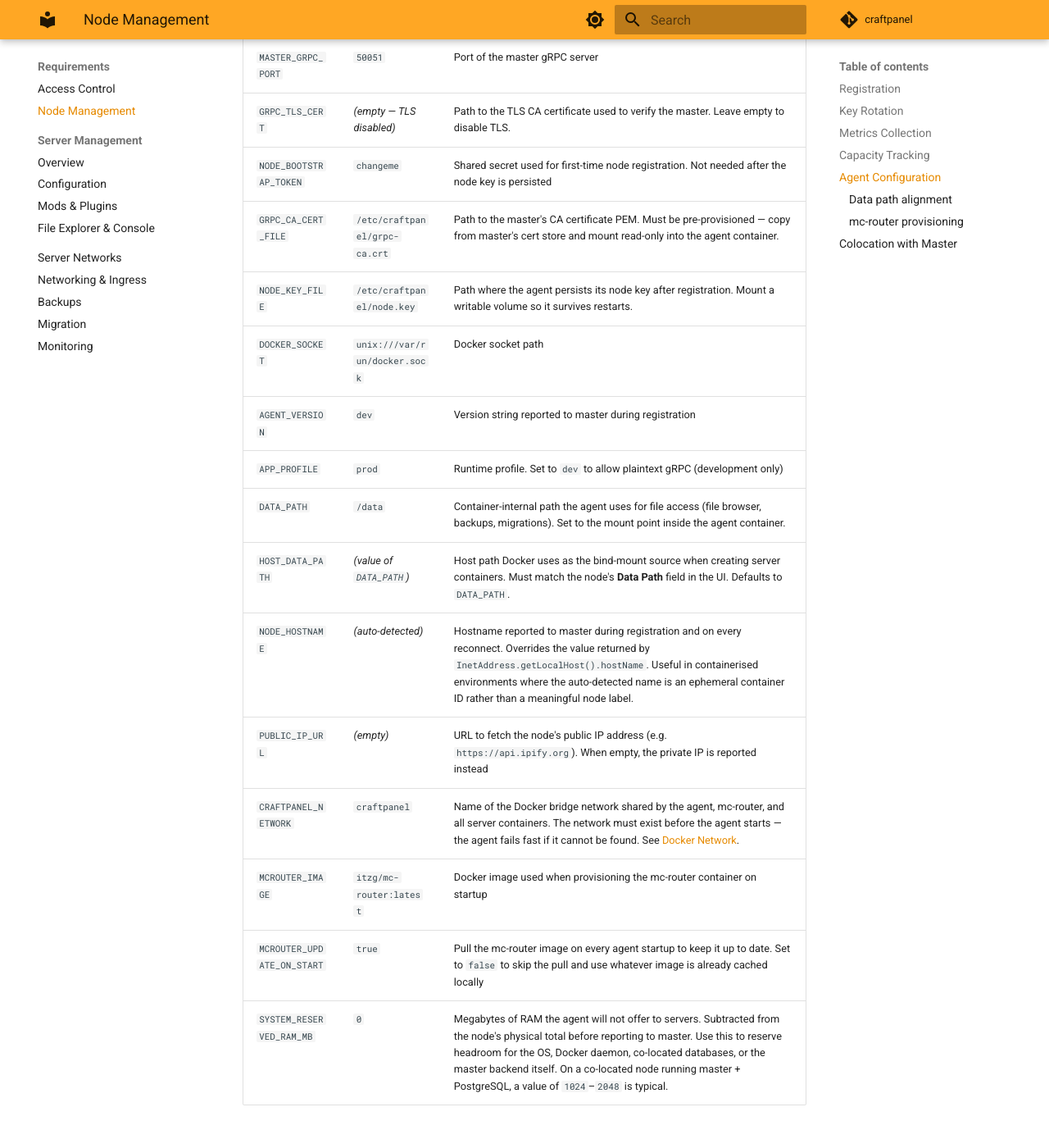
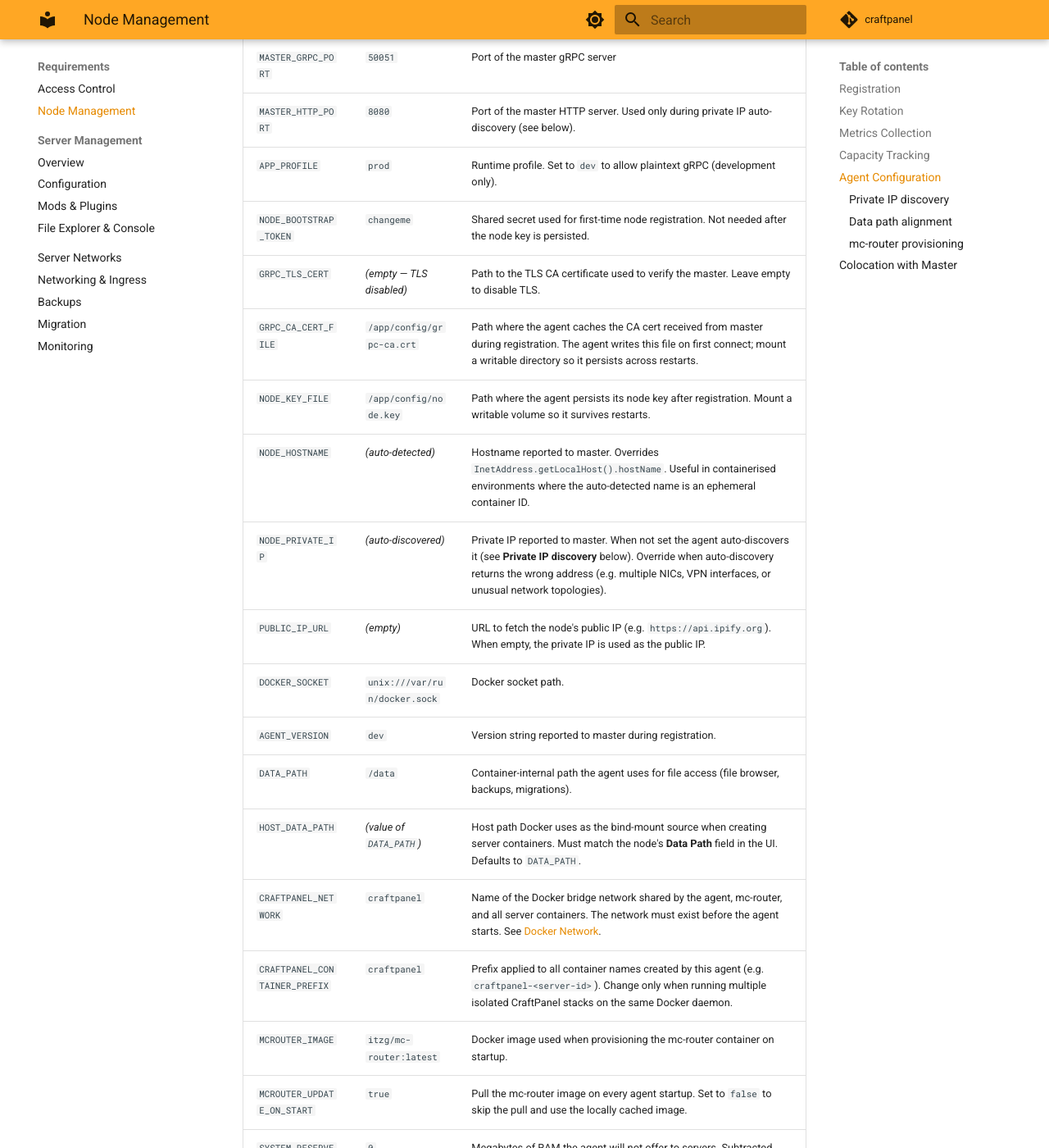
Before and after one commit to nelsongraca/craftpanel, an MkDocs documentation site: the page built from docs/src/nodes/index.md, in a window 1280 px wide and 1400 px high, scrolled down 2144 px. Shown: the whole window at 82% size. Built offline with MkDocs 1.6.1 and Material for MkDocs 9.7.7, drawn with Linux system fonts in a browser that asks for light colours; comment, search, counter and statistics services are not loaded; some of the changed text lies outside the part shown.

Commit message:
docs: document NODE_PRIVATE_IP and agent IP auto-discovery
Add NODE_PRIVATE_IP to the agent config table with description of
the 3-step fallback: master HTTP endpoint → InetAddress fallback.

Also add a dedicated "Private IP discovery" section explaining when
to override it (multiple NICs, VPN, unusual topologies).

Fix other gaps in the agent config table:
- Add MASTER_HTTP_PORT (used by /api/nodes/my-ip discovery)
- Add CRAFTPANEL_CONTAINER_PREFIX
- Add METRICS_POLL_INTERVAL_SECONDS
- Fix GRPC_CA_CERT_FILE default path (/app/config/grpc-ca.crt)
- Fix NODE_KEY_FILE default path (/app/config/node.key)

Co-Authored-By: Claude Sonnet 4.6 <noreply@anthropic.com>

```diff
--- a/docs/src/nodes/index.md
+++ b/docs/src/nodes/index.md
@@ -47,25 +47,38 @@ Each node has a configured resource envelope (total allocatable RAM, CPU shares)
 
 The agent is configured entirely through environment variables.
 
-| Variable              | Default                   | Description                                                                                     |
-|-----------------------|---------------------------|-------------------------------------------------------------------------------------------------|
-| `MASTER_HOST`         | `localhost`               | Hostname or IP of the master gRPC server                                                        |
-| `MASTER_GRPC_PORT`    | `50051`                   | Port of the master gRPC server                                                                  |
-| `GRPC_TLS_CERT`       | *(empty — TLS disabled)*  | Path to the TLS CA certificate used to verify the master. Leave empty to disable TLS.           |
-| `NODE_BOOTSTRAP_TOKEN`| `changeme`                | Shared secret used for first-time node registration. Not needed after the node key is persisted |
-| `GRPC_CA_CERT_FILE`   | `/etc/craftpanel/grpc-ca.crt` | Path to the master's CA certificate PEM. Must be pre-provisioned — copy from master's cert store and mount read-only into the agent container. |
-| `NODE_KEY_FILE`       | `/etc/craftpanel/node.key`| Path where the agent persists its node key after registration. Mount a writable volume so it survives restarts. |
-| `DOCKER_SOCKET`       | `unix:///var/run/docker.sock` | Docker socket path                                                                          |
-| `AGENT_VERSION`       | `dev`                     | Version string reported to master during registration                                           |
-| `APP_PROFILE`         | `prod`                    | Runtime profile. Set to `dev` to allow plaintext gRPC (development only) |
-| `DATA_PATH`           | `/data`                   | Container-internal path the agent uses for file access (file browser, backups, migrations). Set to the mount point inside the agent container. |
-| `HOST_DATA_PATH`      | *(value of `DATA_PATH`)* | Host path Docker uses as the bind-mount source when creating server containers. Must match the node's **Data Path** field in the UI. Defaults to `DATA_PATH`. |
-| `NODE_HOSTNAME`       | *(auto-detected)*         | Hostname reported to master during registration and on every reconnect. Overrides the value returned by `InetAddress.getLocalHost().hostName`. Useful in containerised environments where the auto-detected name is an ephemeral container ID rather than a meaningful node label. |
-| `PUBLIC_IP_URL`       | *(empty)*                 | URL to fetch the node's public IP address (e.g. `https://api.ipify.org`). When empty, the private IP is reported instead |
-| `CRAFTPANEL_NETWORK`  | `craftpanel`              | Name of the Docker bridge network shared by the agent, mc-router, and all server containers. The network must exist before the agent starts — the agent fails fast if it cannot be found. See [Docker Network](../networking/index.md#docker-network). |
-| `MCROUTER_IMAGE`      | `itzg/mc-router:latest`   | Docker image used when provisioning the mc-router container on startup                          |
-| `MCROUTER_UPDATE_ON_START` | `true`             | Pull the mc-router image on every agent startup to keep it up to date. Set to `false` to skip the pull and use whatever image is already cached locally |
-| `SYSTEM_RESERVED_RAM_MB`  | `0`                | Megabytes of RAM the agent will not offer to servers. Subtracted from the node's physical total before reporting to master. Use this to reserve headroom for the OS, Docker daemon, co-located databases, or the master backend itself. On a co-located node running master + PostgreSQL, a value of `1024`–`2048` is typical. |
+| Variable                     | Default                       | Description                                                                                                                                                                                                                                  |
+|------------------------------|-------------------------------|----------------------------------------------------------------------------------------------------------------------------------------------------------------------------------------------------------------------------------------------|
+| `MASTER_HOST`                | `localhost`                   | Hostname or IP of the master gRPC server                                                                                                                                                                                                     |
+| `MASTER_GRPC_PORT`           | `50051`                       | Port of the master gRPC server                                                                                                                                                                                                               |
+| `MASTER_HTTP_PORT`           | `8080`                        | Port of the master HTTP server. Used only during private IP auto-discovery (see below).                                                                                                                                                      |
+| `APP_PROFILE`                | `prod`                        | Runtime profile. Set to `dev` to allow plaintext gRPC (development only).                                                                                                                                                                   |
+| `NODE_BOOTSTRAP_TOKEN`       | `changeme`                    | Shared secret used for first-time node registration. Not needed after the node key is persisted.                                                                                                                                             |
+| `GRPC_TLS_CERT`              | *(empty — TLS disabled)*      | Path to the TLS CA certificate used to verify the master. Leave empty to disable TLS.                                                                                                                                                       |
+| `GRPC_CA_CERT_FILE`          | `/app/config/grpc-ca.crt`     | Path where the agent caches the CA cert received from master during registration. The agent writes this file on first connect; mount a writable directory so it persists across restarts.                                                    |
+| `NODE_KEY_FILE`              | `/app/config/node.key`        | Path where the agent persists its node key after registration. Mount a writable volume so it survives restarts.                                                                                                                              |
+| `NODE_HOSTNAME`              | *(auto-detected)*             | Hostname reported to master. Overrides `InetAddress.getLocalHost().hostName`. Useful in containerised environments where the auto-detected name is an ephemeral container ID.                                                               |
+| `NODE_PRIVATE_IP`            | *(auto-discovered)*           | Private IP reported to master. When not set the agent auto-discovers it (see **Private IP discovery** below). Override when auto-discovery returns the wrong address (e.g. multiple NICs, VPN interfaces, or unusual network topologies).    |
+| `PUBLIC_IP_URL`              | *(empty)*                     | URL to fetch the node's public IP (e.g. `https://api.ipify.org`). When empty, the private IP is used as the public IP.                                                                                                                      |
+| `DOCKER_SOCKET`              | `unix:///var/run/docker.sock` | Docker socket path.                                                                                                                                                                                                                          |
+| `AGENT_VERSION`              | `dev`                         | Version string reported to master during registration.                                                                                                                                                                                       |
+| `DATA_PATH`                  | `/data`                       | Container-internal path the agent uses for file access (file browser, backups, migrations).                                                                                                                                                 |
+| `HOST_DATA_PATH`             | *(value of `DATA_PATH`)*      | Host path Docker uses as the bind-mount source when creating server containers. Must match the node's **Data Path** field in the UI. Defaults to `DATA_PATH`.                                                                               |
+| `CRAFTPANEL_NETWORK`         | `craftpanel`                  | Name of the Docker bridge network shared by the agent, mc-router, and all server containers. The network must exist before the agent starts. See [Docker Network](../networking/index.md#docker-network).                                   |
+| `CRAFTPANEL_CONTAINER_PREFIX`| `craftpanel`                  | Prefix applied to all container names created by this agent (e.g. `craftpanel-<server-id>`). Change only when running multiple isolated CraftPanel stacks on the same Docker daemon.                                                        |
+| `MCROUTER_IMAGE`             | `itzg/mc-router:latest`       | Docker image used when provisioning the mc-router container on startup.                                                                                                                                                                      |
+| `MCROUTER_UPDATE_ON_START`   | `true`                        | Pull the mc-router image on every agent startup. Set to `false` to skip the pull and use the locally cached image.                                                                                                                           |
+| `SYSTEM_RESERVED_RAM_MB`     | `0`                           | Megabytes of RAM the agent will not offer to servers. Subtracted from the node's physical total before reporting to master. On a co-located node running master + PostgreSQL, `1024`–`2048` is typical.                                     |
+| `METRICS_POLL_INTERVAL_SECONDS` | `60`                       | How often the agent polls `/proc` and Docker Stats for node and container metrics. Minimum 5 seconds.                                                                                                                                        |
+
+### Private IP discovery
+
+The agent reports its private IP to master so server containers on different nodes can reach each other (e.g. during migration via rsync). When `NODE_PRIVATE_IP` is not set, the agent resolves it automatically using the following fallback chain:
+
+1. **Ask master** — `GET http://<MASTER_HOST>:<MASTER_HTTP_PORT>/api/nodes/my-ip`. Master returns the source IP of the incoming HTTP request. This works correctly in most Docker and VM setups where the agent's outbound IP is its private IP on the relevant network.
+2. **Local hostname lookup** — `InetAddress.getLocalHost().hostAddress`. Least reliable; may return `127.0.0.1` or a non-routable address on some systems.
+
+Set `NODE_PRIVATE_IP` explicitly when auto-discovery returns the wrong address — for example, on hosts with multiple NICs, VPN tunnels, or Kubernetes pod networks where the outbound IP seen by master differs from the IP other agents should use to reach this node.
 
 ### Data path alignment
 
```
